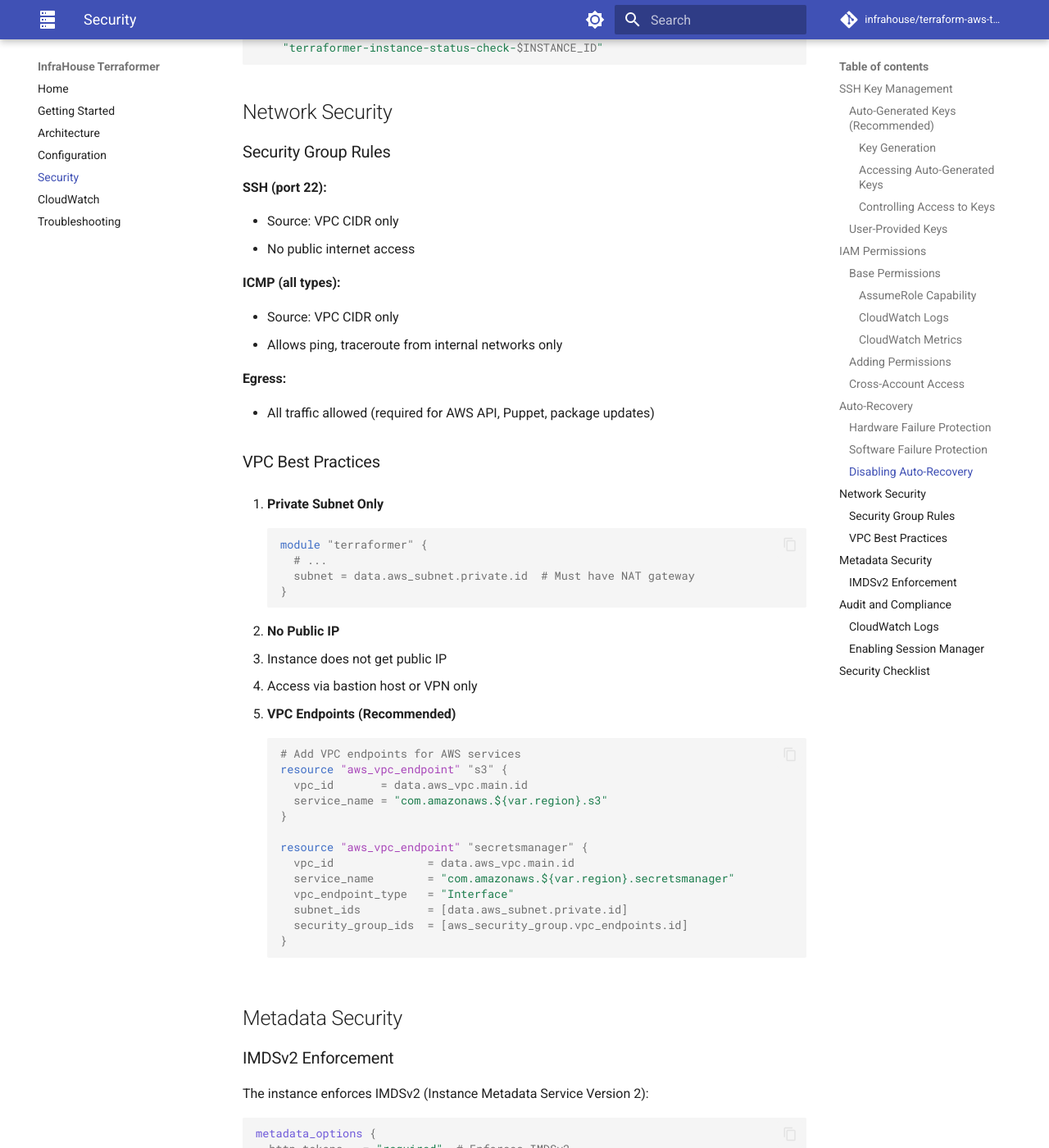
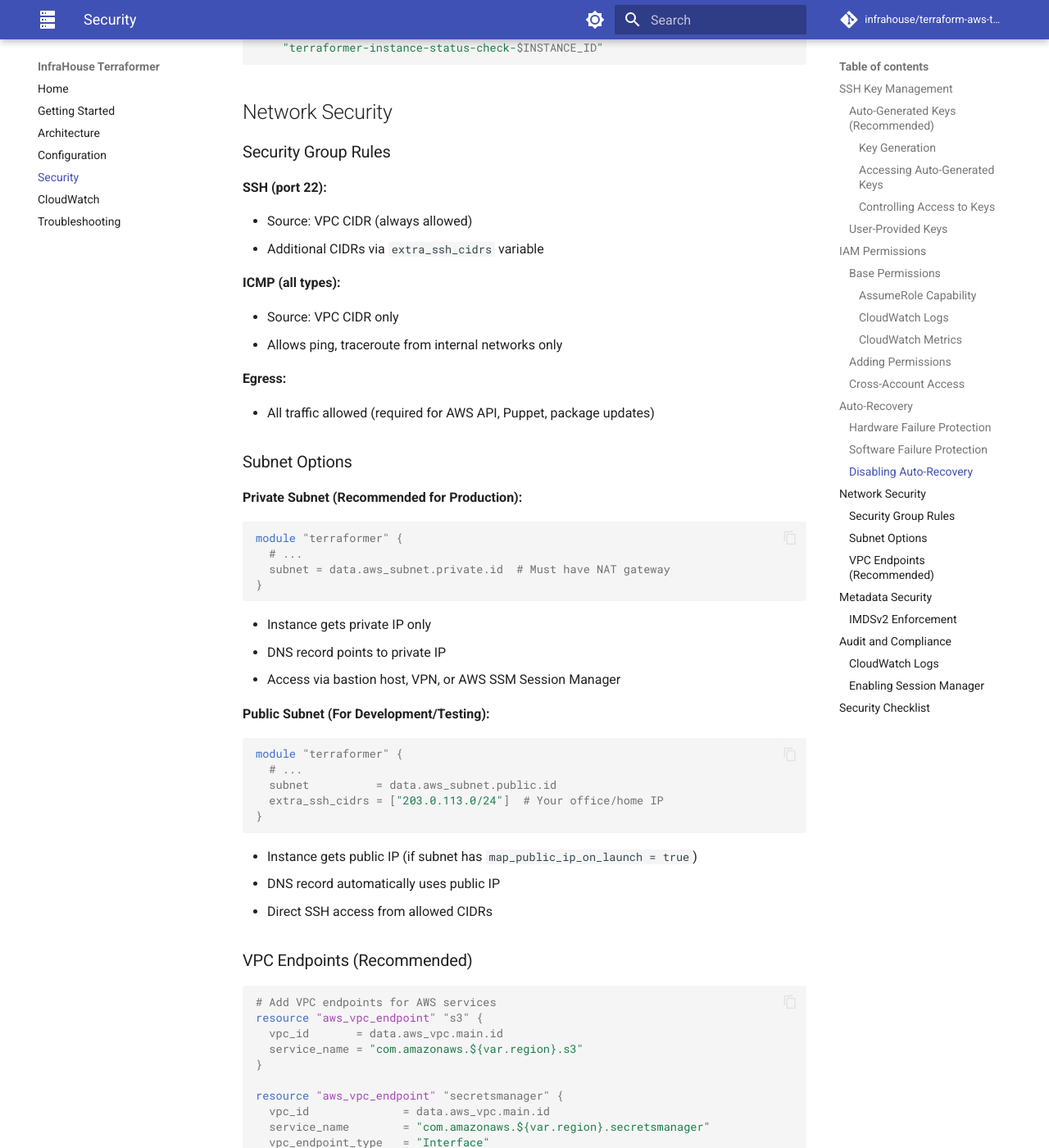
Before and after one commit to infrahouse/terraform-aws-terraformer, an MkDocs documentation site: the page built from docs/security.md, in a window 1280 px wide and 1400 px high, scrolled down 5872 px. Shown: the whole window at 82% size. Built offline with MkDocs 1.6.1 and Material for MkDocs 9.7.7, drawn with Linux system fonts in a browser that asks for light colours; comment, search, counter and statistics services are not loaded; some of the changed text lies outside the part shown.

Commit message:
feat: add flexible SSH access and public subnet support
- Add extra_ssh_cidrs variable to allow SSH from additional networks
  beyond VPC CIDR, with CIDR validation and duplicate check
- Use public IP for DNS record when subnet has map_public_ip_on_launch,
  otherwise use private IP
- Update puppet_module_path default to search environment-specific
  modules first before falling back to global modules
- Update test configuration to use public subnet with SSH key
- Update documentation for new networking options

````diff
--- a/docs/security.md
+++ b/docs/security.md
@@ -283,8 +283,8 @@ aws cloudwatch enable-alarm-actions \
 
 **SSH (port 22):**
 
-- Source: VPC CIDR only
-- No public internet access
+- Source: VPC CIDR (always allowed)
+- Additional CIDRs via `extra_ssh_cidrs` variable
 
 **ICMP (all types):**
 
@@ -295,21 +295,36 @@ aws cloudwatch enable-alarm-actions \
 
 - All traffic allowed (required for AWS API, Puppet, package updates)
 
-### VPC Best Practices
+### Subnet Options
 
-1. **Private Subnet Only**
-   ```hcl
-   module "terraformer" {
-     # ...
-     subnet = data.aws_subnet.private.id  # Must have NAT gateway
-   }
-   ```
+**Private Subnet (Recommended for Production):**
 
-2. **No Public IP**
-   - Instance does not get public IP
-   - Access via bastion host or VPN only
+```hcl
+module "terraformer" {
+  # ...
+  subnet = data.aws_subnet.private.id  # Must have NAT gateway
+}
+```
 
-3. **VPC Endpoints (Recommended)**
+- Instance gets private IP only
+- DNS record points to private IP
+- Access via bastion host, VPN, or AWS SSM Session Manager
+
+**Public Subnet (For Development/Testing):**
+
+```hcl
+module "terraformer" {
+  # ...
+  subnet          = data.aws_subnet.public.id
+  extra_ssh_cidrs = ["203.0.113.0/24"]  # Your office/home IP
+}
+```
+
+- Instance gets public IP (if subnet has `map_public_ip_on_launch = true`)
+- DNS record automatically uses public IP
+- Direct SSH access from allowed CIDRs
+
+### VPC Endpoints (Recommended)
    ```hcl
    # Add VPC endpoints for AWS services
    resource "aws_vpc_endpoint" "s3" {
@@ -400,8 +415,8 @@ module "terraformer" {
 
 ## Security Checklist
 
-- [ ] Instance in private subnet with NAT gateway
-- [ ] SSH access restricted to VPC CIDR
+- [ ] Instance in private subnet with NAT gateway (production) or public subnet with restricted `extra_ssh_cidrs` (development)
+- [ ] SSH access restricted to VPC CIDR and explicitly allowed CIDRs only
 - [ ] Auto-generated SSH keys with rotation enabled
 - [ ] `ssh_key_readers` configured for key access control
 - [ ] Extra IAM permissions follow least privilege
````
Also changed, not shown: README.md (+3 -1 lines), docs/configuration.md (+24 -2 lines), 4 other files.
